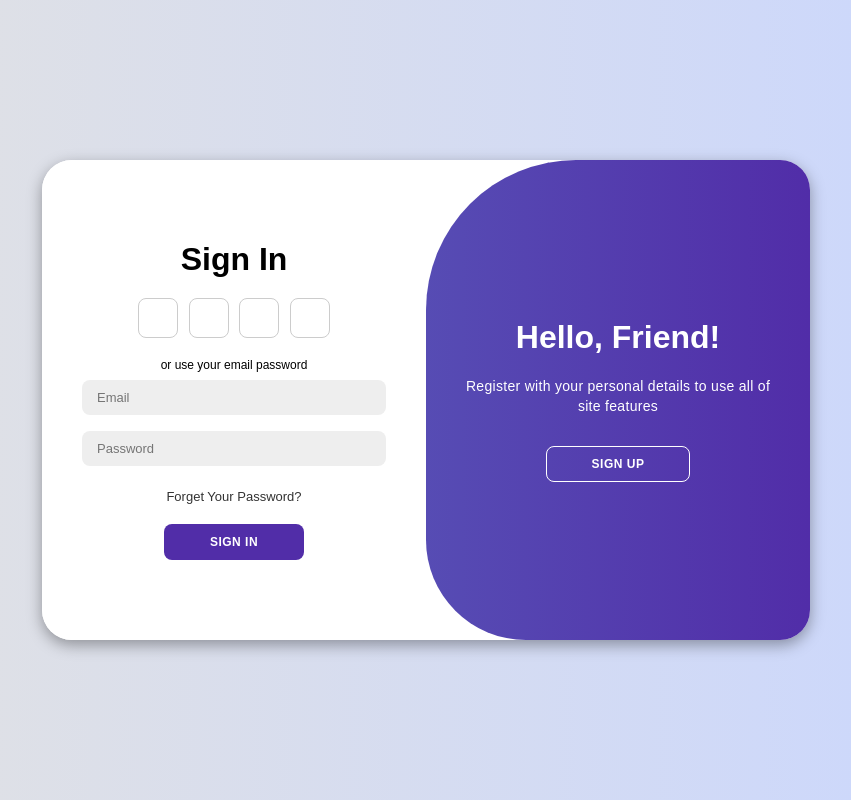
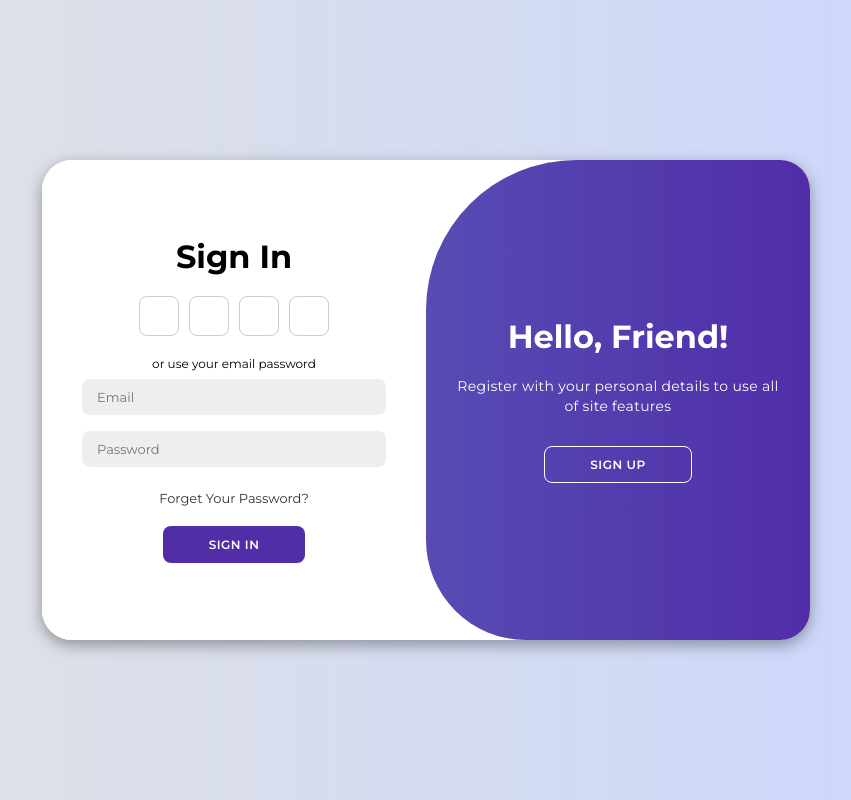
Before and after one commit to Ahsan2304/Team-Project-2024, a plain HTML site: page index.html in a window 1280 px wide. Shown: the whole page, without its empty margins (214-1065 px from the left). Drawn offline with Linux system fonts and the light colour scheme.

Commit message:
Update style.css

```diff
--- a/style.css
+++ b/style.css
@@ -1,4 +1,4 @@
-
+@import url('https://fonts.googleapis.com/css2?family=Montserrat:wght@300;400;500;600;700&display=swap');
 *{
     margin: 0;
     padding: 0;
```
